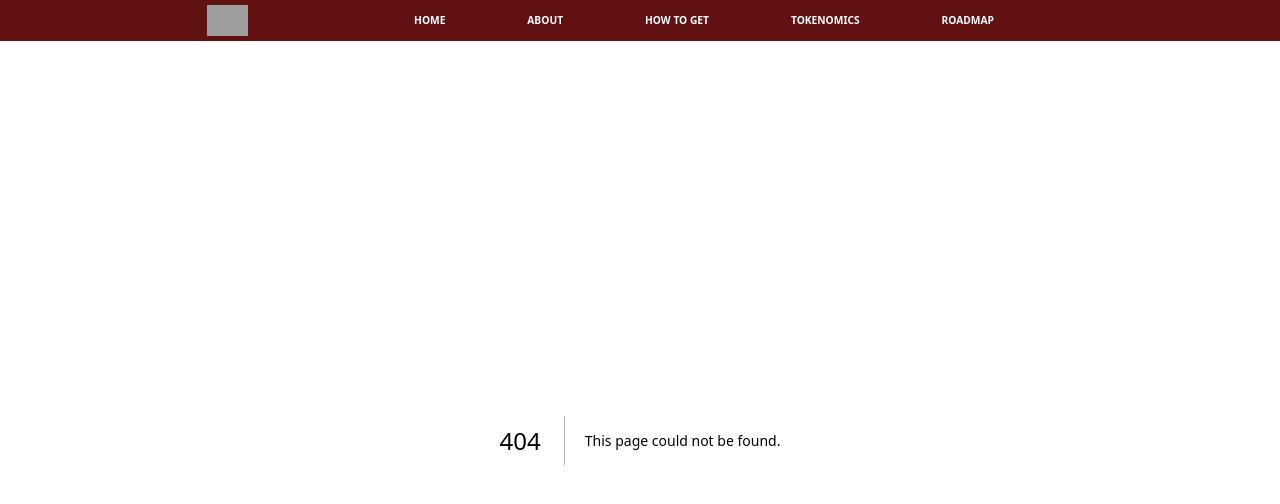
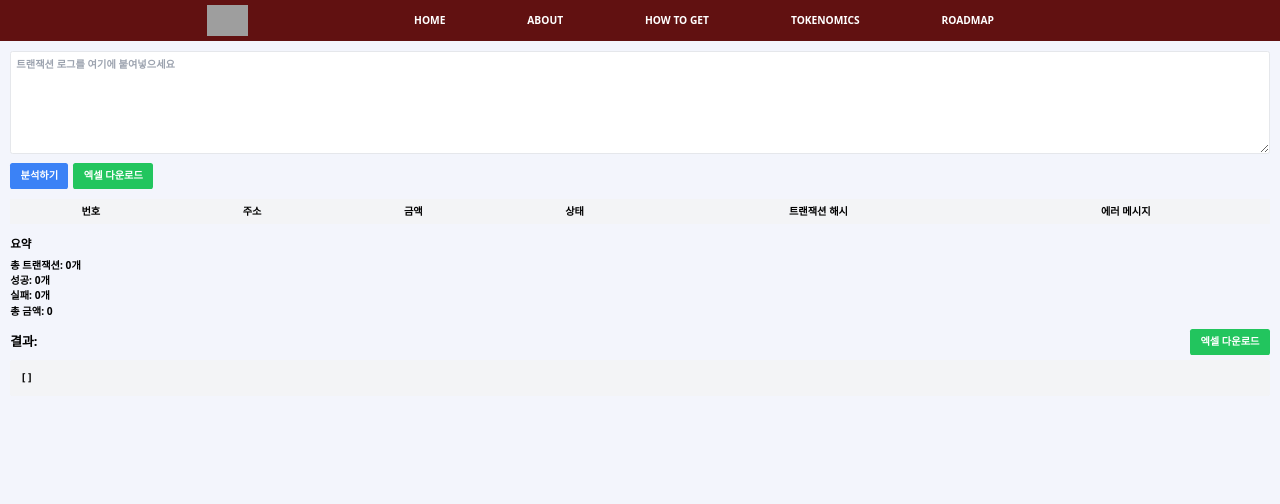
Before and after one commit to maxpia4/fire_chicken, a Next.js app: page /tr/tr/tr in a window 1280 px wide. Before the commit this address had no page. Shown: the top 504 px of the page. Built offline with nearby package versions, Linux system fonts and the light colour scheme; grey boxes are pictures that could not be loaded.

Commit message:
Create: arrange transaction page

```diff
--- /dev/null
+++ b/app/tr/tr/tr/page.tsx
@@ -0,0 +1,220 @@
+"use client";
+
+import React, { useState } from 'react';
+import * as XLSX from 'xlsx';
+
+interface Transaction {
+  address: string;
+  amount: string;
+  txHash?: string;
+  status: 'success' | 'error';
+  errorMessage?: string;
+}
+
+export default function TestPage() {
+  const [inputText, setInputText] = useState('');
+  const [transactions, setTransactions] = useState<Transaction[]>([]);
+
+  const parseTransactions = (text: string) => {
+    const lines = text.split('\n');
+    const transactions: Transaction[] = [];
+    let currentTx: Partial<Transaction> = {};
+
+    lines.forEach(line => {
+      // 주소와 금액 파싱
+      if (line.includes('address') && line.includes('amount')) {
+        const match = line.match(/'address': '([^']+)', 'amount': '([^']+)'/);
+        if (match) {
+          currentTx = {
+            address: match[1],
+            amount: match[2]
+          };
+        }
+      }
+
+      // 트랜잭션 결과 파싱
+      if (line.includes('"msg"') || line.includes('"error"')) {
+        if (line.includes('"msg": "successfully')) {
+          const hashMatch = line.match(/"txhash": "([^"]+)"/);
+          if (hashMatch && currentTx.address && currentTx.amount) {
+            transactions.push({
+              address: currentTx.address,
+              amount: currentTx.amount,
+              txHash: hashMatch[1],
+              status: 'success'
+            });
+          }
+        } else if (line.includes('"error"')) {
+          const errorMatch = line.match(/"error": "([^"]+)"/);
+          const hashMatch = line.match(/"txhash": "([^"]+)"/);
+          if (currentTx.address && currentTx.amount) {
+            transactions.push({
+              address: currentTx.address,
+              amount: currentTx.amount,
+              txHash: hashMatch ? hashMatch[1] : undefined,
+              status: 'error',
+              errorMessage: errorMatch ? errorMatch[1] : undefined
+            });
+          }
+        }
+        currentTx = {};
+      }
+    });
+
+    setTransactions(transactions);
+  };
+
+  const downloadExcel = () => {
+    if (transactions.length === 0) {
+      alert('다운로드할 데이터가 없습니다.');
+      return;
+    }
+
+    // 엑셀 파일명 생성 (현재 날짜 포함)
+    const date = new Date();
+    const fileName = `트랜잭션_내역_${date.getFullYear()}${String(date.getMonth() + 1).padStart(2, '0')}${String(date.getDate()).padStart(2, '0')}.xlsx`;
+
+    // 워크북 생성
+    const wb = XLSX.utils.book_new();
+
+    // 데이터 포맷팅
+    const excelData = transactions.map((tx, index) => ({
+      '번호': index + 1,
+      '주소': tx.address,
+      '금액': tx.amount,
+      '상태': tx.status === 'success' ? '성공' : '실패',
+      '트랜잭션 해시': tx.txHash || '-',
+      '에러 메시지': tx.errorMessage || '-'
+    }));
+
+    // 요약 데이터 추가
+    const failedAmount = transactions
+      .filter(tx => tx.status === 'error')
+      .reduce((sum, tx) => sum + Number(tx.amount), 0);
+
+    const summaryData = [
+      { '구분': '총 트랜잭션', '값': transactions.length + '개' },
+      { '구분': '성공 트랜잭션', '값': transactions.filter(tx => tx.status === 'success').length + '개' },
+      { '구분': '실패 트랜잭션', '값': transactions.filter(tx => tx.status === 'error').length + '개' },
+      { '구분': '실패 금액 합계', '값': failedAmount },
+      { '구분': '총 금액', '값': transactions.reduce((sum, tx) => sum + Number(tx.amount), 0) }
+    ];
+
+    // 데이터를 워크시트로 변환
+    const ws = XLSX.utils.json_to_sheet(excelData);
+    const summaryWs = XLSX.utils.json_to_sheet(summaryData);
+
+    // 열 너비 설정
+    const colWidths = [
+      { wch: 6 },  // 번호
+      { wch: 45 }, // 주소
+      { wch: 10 }, // 금액
+      { wch: 8 },  // 상태
+      { wch: 70 }, // 트랜잭션 해시
+      { wch: 50 }  // 에러 메시지
+    ];
+    ws['!cols'] = colWidths;
+
+    const summaryColWidths = [
+      { wch: 15 }, // 구분
+      { wch: 20 }  // 값
+    ];
+    summaryWs['!cols'] = summaryColWidths;
+
+    // 워크시트를 워크북에 추가
+    XLSX.utils.book_append_sheet(wb, ws, '트랜잭션 내역');
+    XLSX.utils.book_append_sheet(wb, summaryWs, '요약');
+
+    // 파일 다운로드
+    XLSX.writeFile(wb, fileName);
+  };
+
+  return (
+    <div className="p-4">
+      <div className="mb-4">
+        <textarea
+          className="w-full h-40 p-2 border rounded"
+          value={inputText}
+          onChange={(e) => setInputText(e.target.value)}
+          placeholder="트랜잭션 로그를 여기에 붙여넣으세요"
+        />
+        <div className="mt-2 flex gap-2">
+          <button
+            className="px-4 py-2 bg-blue-500 text-white rounded hover:bg-blue-600"
+            onClick={() => parseTransactions(inputText)}
+          >
+            분석하기
+          </button>
+          <button
+            className="px-4 py-2 bg-green-500 text-white rounded hover:bg-green-600"
+            onClick={downloadExcel}
+          >
+            엑셀 다운로드
+          </button>
+        </div>
+      </div>
+
+      <div className="overflow-x-auto">
+        <table className="min-w-full bg-white">
+          <thead>
+            <tr className="bg-gray-100">
+              <th className="px-4 py-2">번호</th>
+              <th className="px-4 py-2">주소</th>
+              <th className="px-4 py-2">금액</th>
+              <th className="px-4 py-2">상태</th>
+              <th className="px-4 py-2">트랜잭션 해시</th>
+              <th className="px-4 py-2">에러 메시지</th>
+            </tr>
+          </thead>
+          <tbody>
+            {transactions.map((tx, index) => (
+              <tr key={index} className={index % 2 === 0 ? 'bg-gray-50' : ''}>
+                <td className="border px-4 py-2 text-center">{index + 1}</td>
+                <td className="border px-4 py-2 font-mono text-sm">{tx.address}</td>
+                <td className="border px-4 py-2 text-right">{tx.amount}</td>
+                <td className="border px-4 py-2 text-center">
+                  <span className={`px-2 py-1 rounded ${
+                    tx.status === 'success'
+                      ? 'bg-green-100 text-green-800'
+                      : 'bg-red-100 text-red-800'
+                  }`}>
+                    {tx.status === 'success' ? '성공' : '실패'}
+                  </span>
+                </td>
+                <td className="border px-4 py-2 font-mono text-sm">
+                  {tx.txHash || '-'}
+                </td>
+                <td className="border px-4 py-2 font-mono text-sm">
+                  {tx.errorMessage || '-'}
+                </td>
+              </tr>
+            ))}
+          </tbody>
+        </table>
+
+        <div className="mt-4">
+          <h3 className="text-lg font-semibold mb-2">요약</h3>
+          <p>총 트랜잭션: {transactions.length}개</p>
+          <p>성공: {transactions.filter(tx => tx.status === 'success').length}개</p>
+          <p>실패: {transactions.filter(tx => tx.status === 'error').length}개</p>
+          <p>총 금액: {transactions.reduce((sum, tx) => sum + Number(tx.amount), 0)}</p>
+        </div>
+      </div>
+
+      <div className="mt-4">
+        <div className="flex justify-between items-center mb-2">
+          <h2 className="text-xl font-bold">결과:</h2>
+          <button
+            onClick={downloadExcel}
+            className="bg-green-500 text-white px-4 py-2 rounded hover:bg-green-600 transition-colors"
+          >
+            엑셀 다운로드
+          </button>
+        </div>
+        <pre className="bg-gray-100 p-4 rounded">
+          {JSON.stringify(transactions, null, 2)}
+        </pre>
+      </div>
+    </div>
+  );
+}
--- a/package.json
+++ b/package.json
@@ -17,7 +17,8 @@
     "react-dom": "^19.0.0",
     "react-tooltip": "^5.28.0",
     "tailwind-merge": "^2.6.0",
-    "tailwindcss": "^3.4.17"
+    "tailwindcss": "^3.4.17",
+    "xlsx": "^0.18.5"
   },
   "devDependencies": {
     "@types/node": "22.10.6",
```
